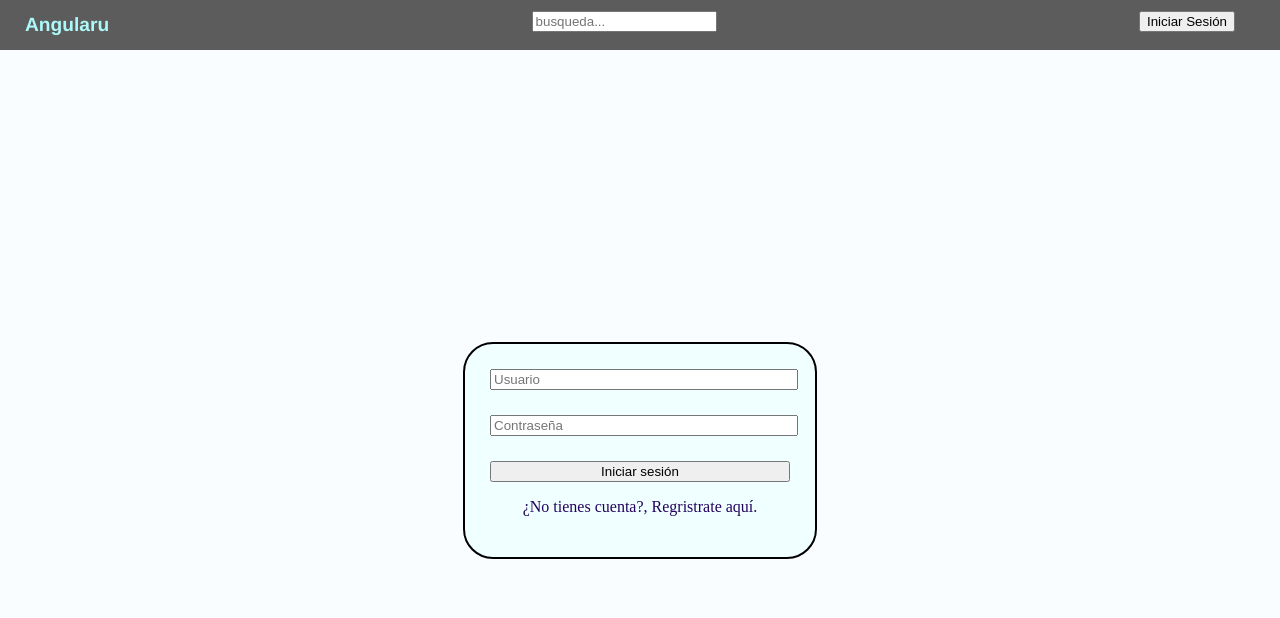
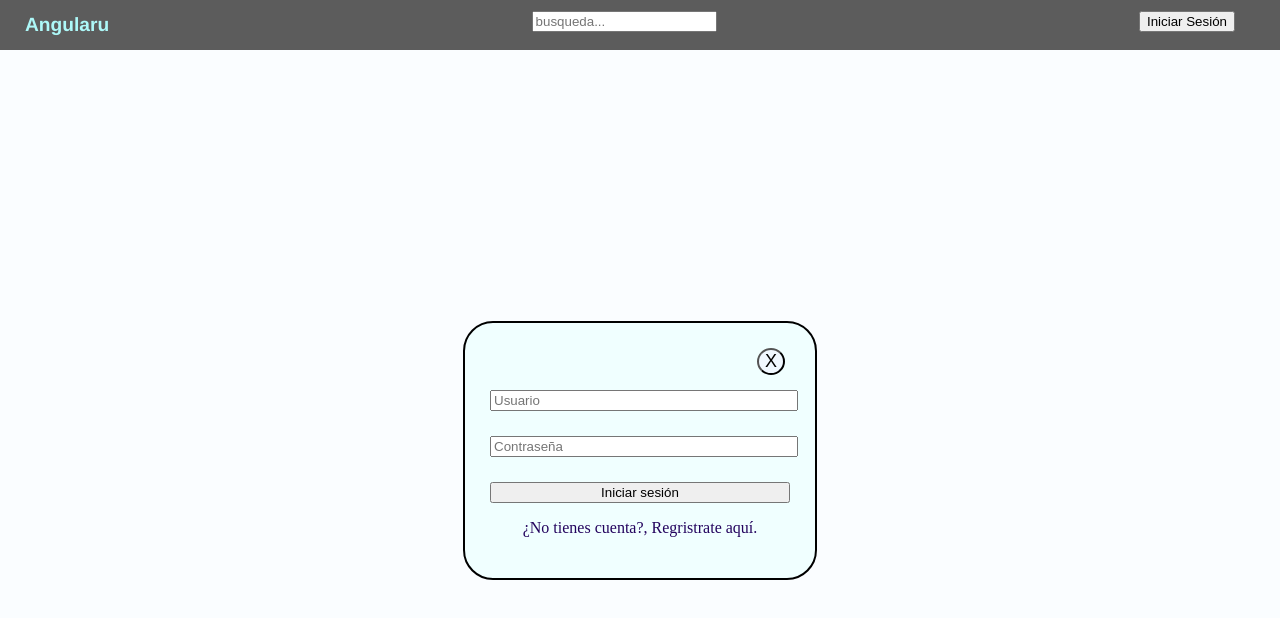
Before and after one commit to IsabellaTobon/RS_ClaseAngular, an Angular app: page / in a window 1280 px wide. Both pictures are taken after a click on the element 1188 px from the left and 25 px from the top of the page. Shown: the top 618 px of the page. Built offline with nearby package versions, Linux system fonts and the light colour scheme.

Commit message:
Creado el boton de cerrar formulario pero no funciona

```diff
--- a/src/app/components/login/login.component.css
+++ b/src/app/components/login/login.component.css
@@ -49,3 +49,20 @@ form > input {
   font-size: medium;
   color: rgb(35, 3, 94);
 }
+
+
+.iconoCerrar button {
+  margin-top:0 ;
+  margin-bottom: 5%;
+  margin-left: 89%;
+  width: fit-content;
+  height: fit-content;
+  border-radius: 50%;
+  background-color: aliceblue;
+  font-size: large;
+}
+
+.iconoCerrar :hover {
+  background-color: grey;
+  color: bisque;
+}
--- a/src/app/components/login/login.component.html
+++ b/src/app/components/login/login.component.html
@@ -4,6 +4,9 @@
     <!-- Los "ngModel" linkea un atributo de un objeto de nuestro TypeScript con los cambios que se hagan en ese objeto -->
     <!-- Y lo ponemos con [] y con () para hacer una conexion bidireccional-->
     <form (submit)="login()" #formulario="ngForm">
+      <div class="iconoCerrar">
+        <button type="button" (click)="cerrarForm()">X</button>
+      </div>
       <input type="text" placeholder="Usuario" [(ngModel)]="usuario.usuario" name="userName">
         <div>
           <input type="password" placeholder="Contraseña" [(ngModel)]="usuario.contrasena" name="password">
@@ -16,6 +19,9 @@
   }@else {
     <!-- Formulario de Registro -->
     <form (submit)="registro()" #formulario2="ngForm">
+      <div class="iconoCerrar">
+        <button type="button" (click)="cerrarForm()">X</button>
+      </div>
       <div>
         <input type="text" placeholder="Usuario" required name="usuario" [(ngModel)] = "registerData.username">
       </div>
--- a/src/app/components/login/login.component.ts
+++ b/src/app/components/login/login.component.ts
@@ -18,6 +18,7 @@ import { RegistroData } from '../../interfaces/registro-data';
 export class LoginComponent {
 
   showingRegisterForm: Boolean = false
+
 
   @Output() usuarioLogueado: EventEmitter<void> = new EventEmitter<void>();
   // @Output() usuarioRegistrado: EventEmitter<void> = new EventEmitter<void>();
@@ -72,4 +73,9 @@ export class LoginComponent {
     // Esto hace que este dando vueltas a la variable en cada uso
     this.showingRegisterForm = !this.showingRegisterForm
   }
+
+  cerrarForm() {
+    //Ocultar formulario
+    this.showingRegisterForm = false
+  }
 }
```
